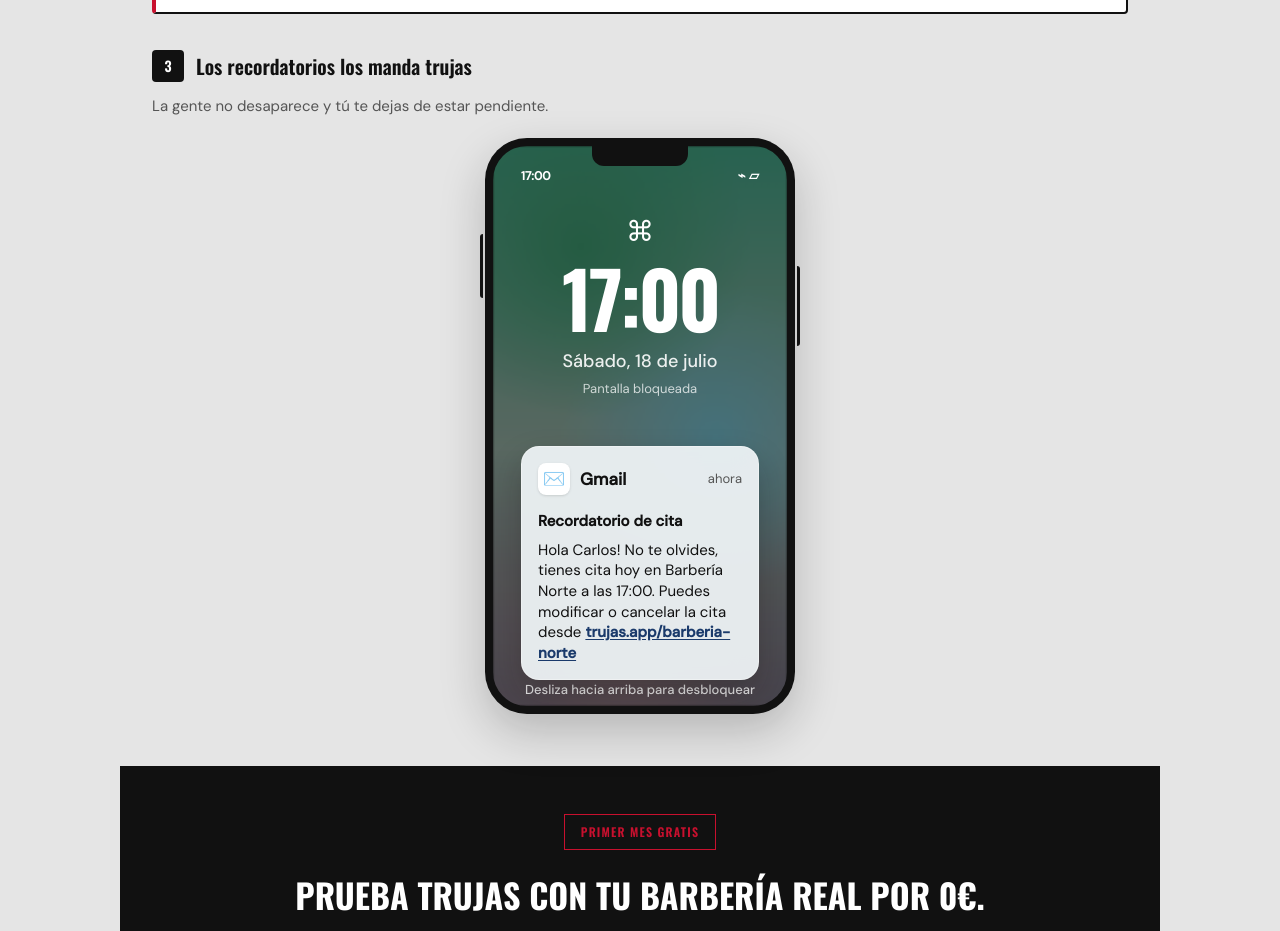
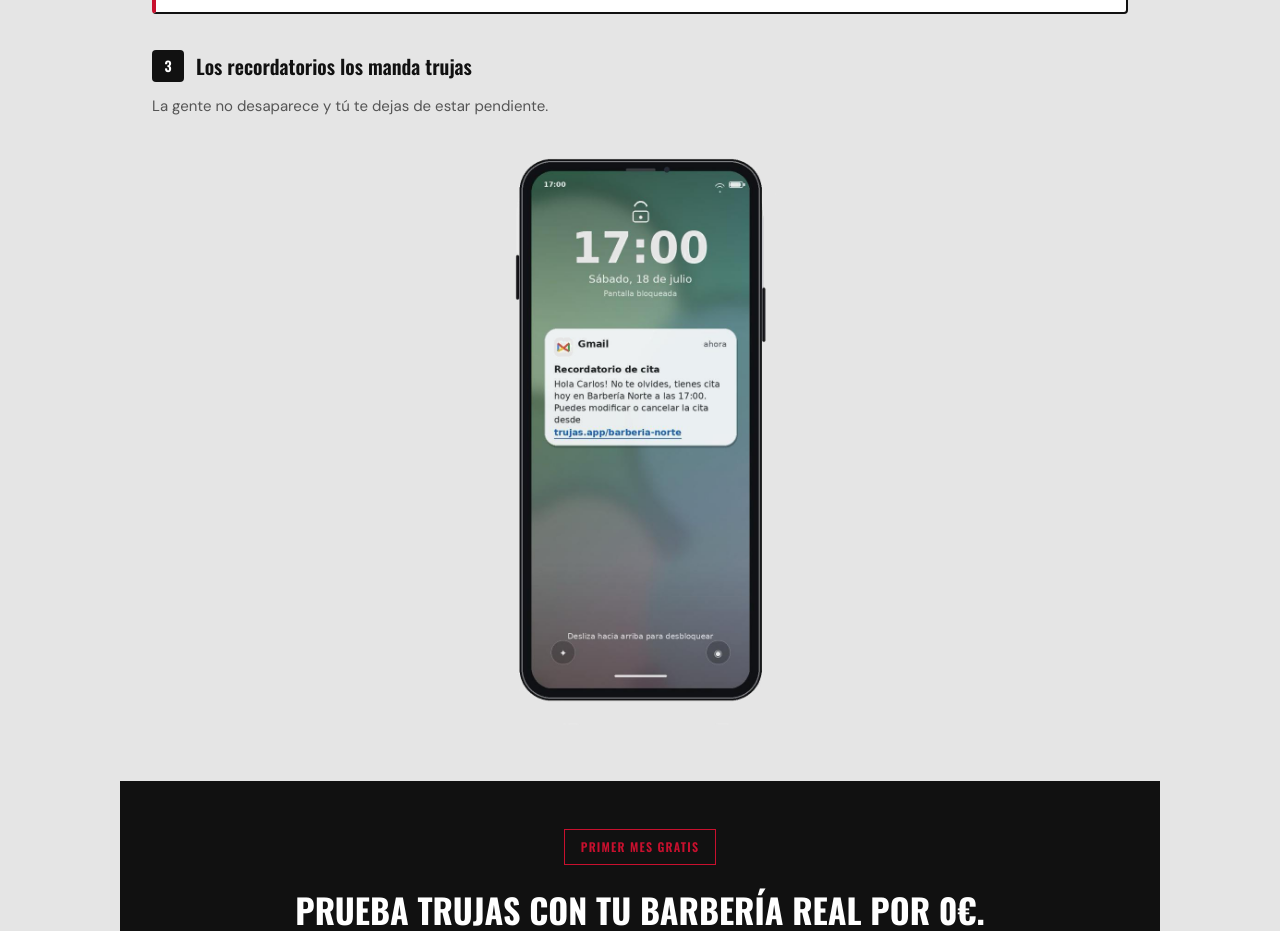
Before and after one commit to ai-forge-solutions/barber-assistant-mvp, a Next.js app: page / in a window 1280 px wide. Shown: the part 2820-3751 px from the top of the page. Built offline with nearby package versions, Linux system fonts and the light colour scheme; a web font is replaced by a local one.

Commit message:
fix: use supplied reminder lockscreen asset

```diff
--- a/app/page.tsx
+++ b/app/page.tsx
@@ -1,4 +1,5 @@
 import type { ReactNode } from 'react'
+import Image from 'next/image'
 import Link from 'next/link'
 import ColorStripe from '@/components/brand/ColorStripe'
 import Logo from '@/components/brand/Logo'
@@ -161,52 +162,15 @@
 
 function ReminderMockup() {
   return (
-    <div className="mx-auto flex w-full max-w-[310px] justify-center bg-transparent py-1">
-      <div className="relative w-full rounded-[42px] bg-[#111111] p-2 shadow-[0_18px_45px_rgba(17,17,17,0.22)]">
-        <div className="absolute left-1/2 top-2 z-20 h-5 w-24 -translate-x-1/2 rounded-b-xl bg-[#111111]" />
-        <div className="absolute -left-[5px] top-24 h-16 w-[3px] rounded-l-sm bg-[#111111]" />
-        <div className="absolute -right-[5px] top-32 h-20 w-[3px] rounded-r-sm bg-[#111111]" />
-        <div className="relative h-[560px] overflow-hidden rounded-[34px] bg-[#111111]">
-          <div className="absolute inset-0 bg-[radial-gradient(circle_at_30%_18%,rgba(40,104,74,0.95),transparent_34%),radial-gradient(circle_at_76%_52%,rgba(71,132,151,0.72),transparent_42%),radial-gradient(circle_at_44%_92%,rgba(132,92,92,0.52),transparent_42%),linear-gradient(180deg,#2d705b_0%,#65766e_54%,#464956_100%)] blur-[1px]" />
-          <div className="absolute inset-0 bg-black/12" />
-
-          <div className="relative z-10 flex h-full flex-col px-7 pb-6 pt-5 text-white">
-            <div className="flex items-center justify-between font-['DM_Sans'] text-[12px] font-semibold">
-              <span>17:00</span>
-              <span className="text-[13px]">⌁ ▱</span>
-            </div>
-
-            <div className="mt-8 flex flex-col items-center text-center">
-              <div className="text-[28px] leading-none">⌘</div>
-              <p className="mt-3 font-['Oswald'] text-[72px] font-bold leading-none tracking-[-0.04em] text-white sm:text-[78px]">17:00</p>
-              <p className="mt-3 font-['DM_Sans'] text-[18px] font-medium text-white/90">Sábado, 18 de julio</p>
-              <p className="mt-1 font-['DM_Sans'] text-[13px] text-white/75">Pantalla bloqueada</p>
-            </div>
-
-            <div className="mt-12 rounded-[18px] border border-white/35 bg-[#eef3f5]/95 px-4 py-4 text-[#111111] shadow-[0_14px_30px_rgba(17,17,17,0.25)] backdrop-blur-md">
-              <div className="flex items-center gap-2.5">
-                <div className="grid h-8 w-8 shrink-0 place-items-center rounded-lg bg-white shadow-sm">
-                  <span className="text-[18px] leading-none">✉️</span>
-                </div>
-                <p className="flex-1 font-['DM_Sans'] text-[17px] font-bold leading-none">Gmail</p>
-                <span className="font-['DM_Sans'] text-[13px] text-[#555555]">ahora</span>
-              </div>
-              <p className="mt-4 font-['DM_Sans'] text-[15px] font-bold leading-snug">Recordatorio de cita</p>
-              <p className="mt-2 font-['DM_Sans'] text-[15px] leading-snug text-[#111111]">
-                Hola Carlos! No te olvides, tienes cita hoy en Barbería Norte a las 17:00. Puedes modificar o cancelar la cita desde{' '}
-                <span className="font-bold text-[#1A3A6B] underline underline-offset-2">trujas.app/barberia-norte</span>
-              </p>
-            </div>
-
-            <div className="mt-auto text-center font-['DM_Sans'] text-[13px] font-medium text-white/85">Desliza hacia arriba para desbloquear</div>
-            <div className="mt-5 flex items-end justify-between px-5">
-              <div className="grid h-11 w-11 place-items-center rounded-full border border-white/25 bg-white/10 text-lg backdrop-blur-sm">✦</div>
-              <div className="h-1 w-24 rounded-full bg-white/90" />
-              <div className="grid h-11 w-11 place-items-center rounded-full border border-white/25 bg-white/10 text-lg backdrop-blur-sm">⊙</div>
-            </div>
-          </div>
-        </div>
-      </div>
+    <div className="mx-auto flex w-full max-w-[315px] justify-center bg-transparent py-1">
+      <Image
+        src="/images/trujas-reminder-lockscreen.png"
+        alt="Mockup de pantalla bloqueada con recordatorio de cita de trujas"
+        width={682}
+        height={1280}
+        className="h-auto w-full object-contain"
+        priority={false}
+      />
     </div>
   )
 }
```
Also changed, not shown: public/images/trujas-reminder-lockscreen.png (added).
